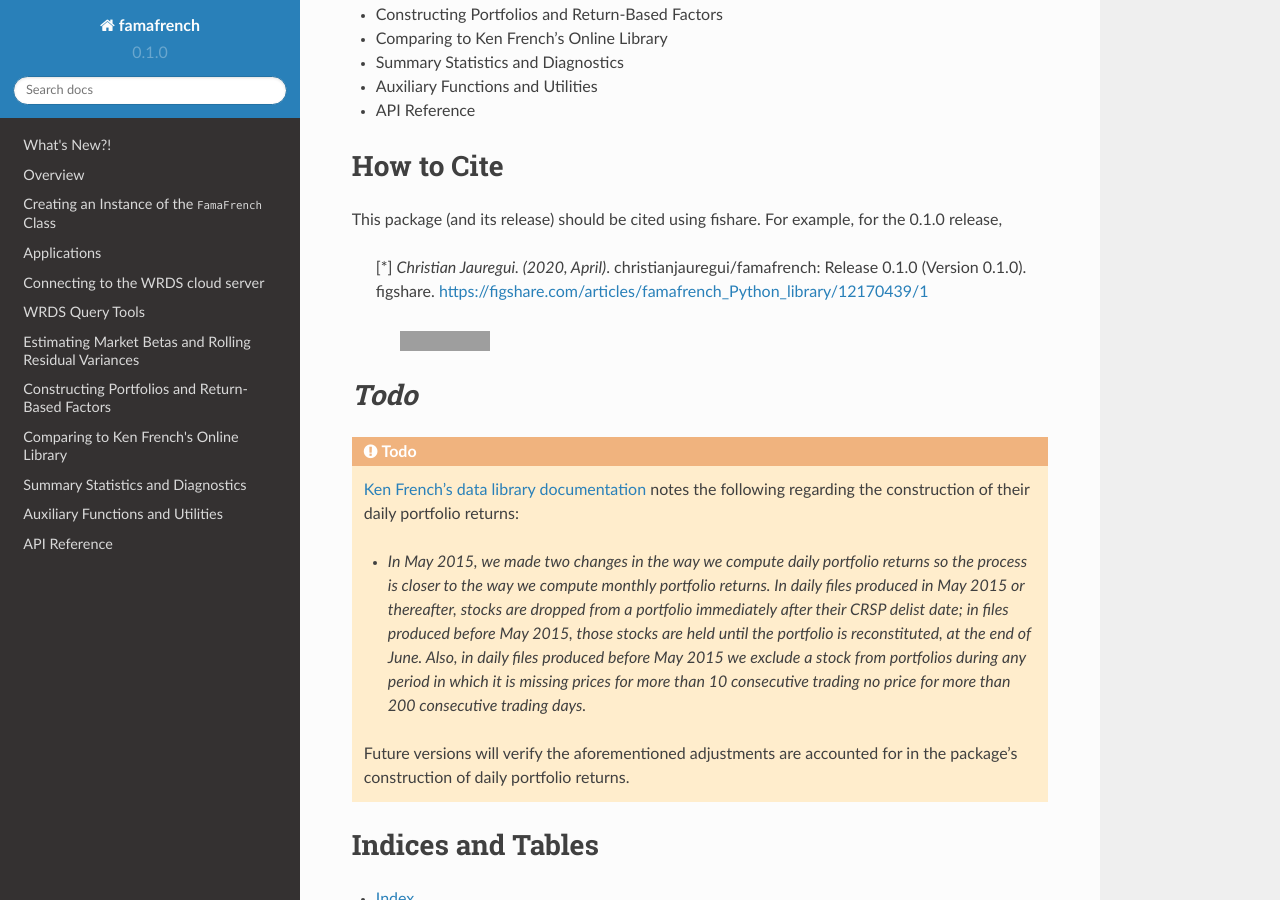
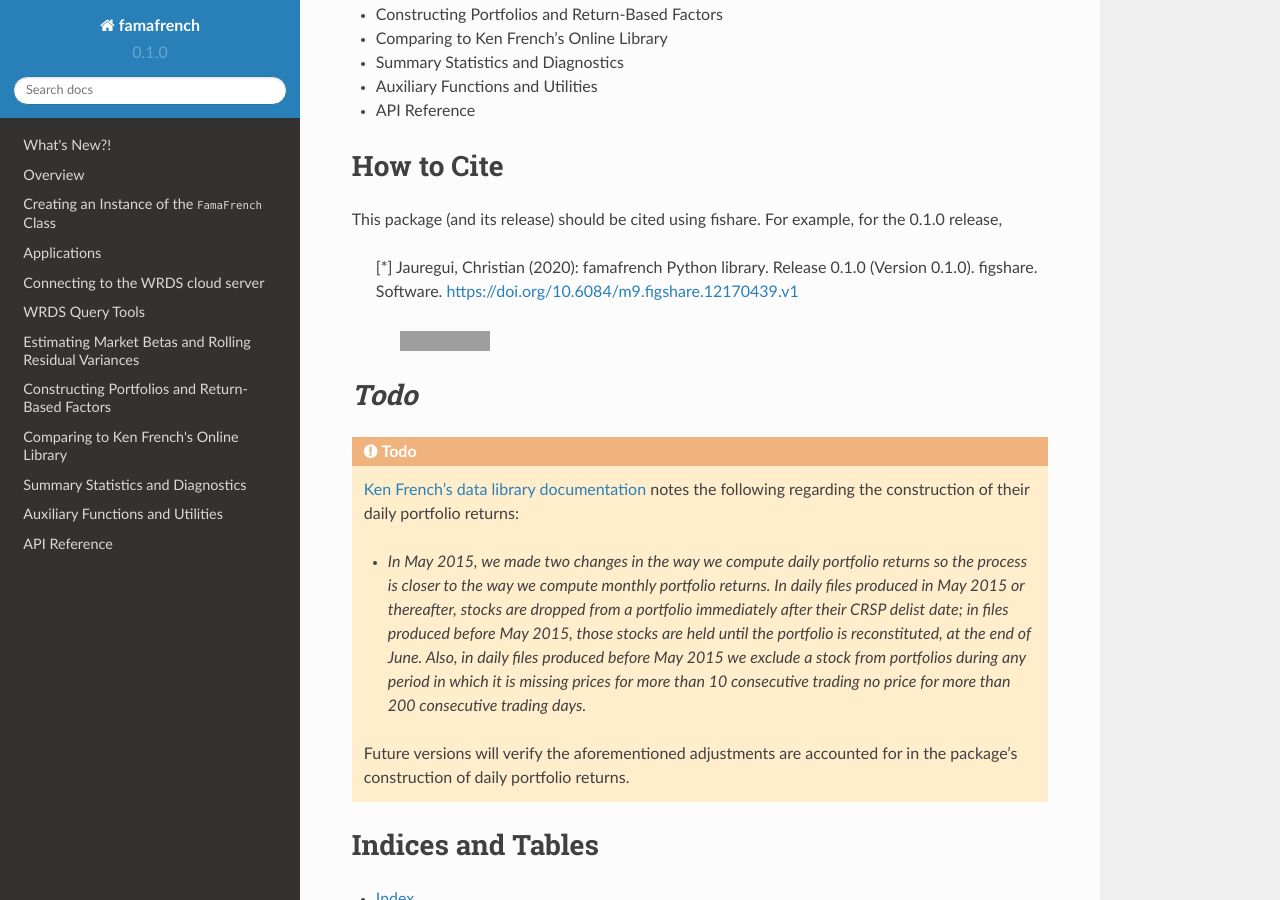
Before and after one commit to christianjauregui/famafrench, a Sphinx documentation site: the page built from docs/source/index.rst, in a window 1280 px wide and 900 px high, scrolled down 578 px. Built offline with Sphinx 7.4.7 and the Read the Docs theme 2.0.0, drawn with Linux system fonts in a browser that asks for light colours; grey boxes are pictures that could not be loaded.

```diff
--- a/docs/source/index.rst
+++ b/docs/source/index.rst
@@ -47,8 +47,7 @@ How to Cite
 ************
 This package (and its release) should be cited using fishare. For example, for the 0.1.0 release,
 
-   [*] `Christian Jauregui. (2020, April)`. christianjauregui/famafrench: Release 0.1.0 (Version 0.1.0).
-   figshare. https://figshare.com/articles/famafrench_Python_library/12170439/1
+   [*] Jauregui, Christian (2020): famafrench Python library. Release 0.1.0 (Version 0.1.0). figshare. Software. https://doi.org/10.6084/m9.figshare.12170439.v1
 
       .. image:: https://zenodo.org/badge/doi/10.5281/zenodo.3551028.svg
          :target: https://doi.org/10.6084/m9.figshare.12170439.v1
```
Also changed, not shown: README.md (+1 -1 lines), 4 other files.
